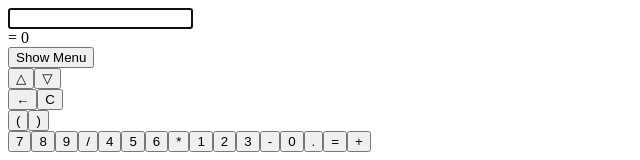
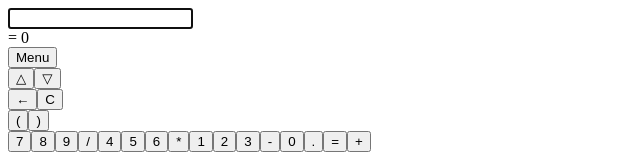
Before and after one commit to cs3100-team10/calc02, a React app: page / in a window 1280 px wide. Shown: the top 160 px of the page, without its empty margins (0-640 px from the left). Built offline with nearby package versions, Linux system fonts and the light colour scheme; the HTML template or start-up script is replaced by a standard one; what ohm-js would draw is missing.

Commit message:
menu can be opened and closed (related to issue #11)

```diff
--- a/src/App/App.tsx
+++ b/src/App/App.tsx
@@ -18,8 +18,7 @@ interface AppState
 
 class App extends React.Component<AppProps, AppState>
 {
-    ShowMenu: any;
-    closeMenu: any;
+    dropdownMenu: any;
     private userInput;
     //memory
     memory : InputHistory;
@@ -37,7 +36,7 @@ class App extends React.Component<AppProps, AppState>
             prevInput: "",
             lex: false,
             showMenu: false,
-            closeMenu: true,
+            closeMenu: false,
         };
 
         this.userInput = React.createRef();
@@ -51,18 +50,24 @@ class App extends React.Component<AppProps, AppState>
         this.handleMemoryUp = this.handleMemoryUp.bind(this);
         this.handleMemoryBack = this.handleMemoryBack.bind(this);
 
-        this.showMenu = this.showMenu.bind(this);
-        //this.closeMenu = this.closeMenu.bind(this);
+        this.handleShowMenu = this.handleShowMenu.bind(this);
+        this.handleCloseMenu = this.handleCloseMenu.bind(this);
     }
 
-    showMenu(event) {
-        event.preventDevault();
+    handleShowMenu(event) {
+        //event.preventDevault();
 
-        this.setState({
-            showMenu: true },
-            () => {
-                document.addEventListener('click', this.closeMenu);
+        this.setState({ showMenu: true }, () => {
+                document.addEventListener('click', this.handleCloseMenu);
         });
+    }
+
+    handleCloseMenu() {
+        if(!this.dropdownMenu.contains(event.target)) {
+            this.setState({ showMenu: false }, () => {
+                document.removeEventListener('click', this.handleCloseMenu);
+            });
+        }
     }
 
     handleButtonPushed(input: string)
@@ -262,7 +267,7 @@ class App extends React.Component<AppProps, AppState>
                 </section>
 
                 <div>
-                    <button>Show Menu</button>
+                    <button onClick={this.handleShowMenu}>Menu</button>
                 </div>
 
                 <section id="buttons">
@@ -293,18 +298,19 @@ class App extends React.Component<AppProps, AppState>
                     <EntryButton className="operation" callback={this.handleSubmit} submit>=</EntryButton>
                     <CharacterButton className="operation">+</CharacterButton>
 
-                    {/* this.state.showMenu
+                {
+                    this.state.showMenu
                         ? (
-                            <div className="menu">
-                                <EntryButton> Menu item 1 </EntryButton>
-                                <EntryButton> Menu item 2 </EntryButton>
-                                <EntryButton> Menu item 3 </EntryButton>
+                            <div className="menu" ref={(element) => {this.dropdownMenu = element;}}>
+                                <button> Menu item 1 </button>
+                                <button> Menu item 2 </button>
+                                <button> Menu item 3 </button>
                             </div>
                         )
                         : (
                             null
-                        ) */}
-
+                        )
+                    }
                 </section>
             </form>
         );
```
